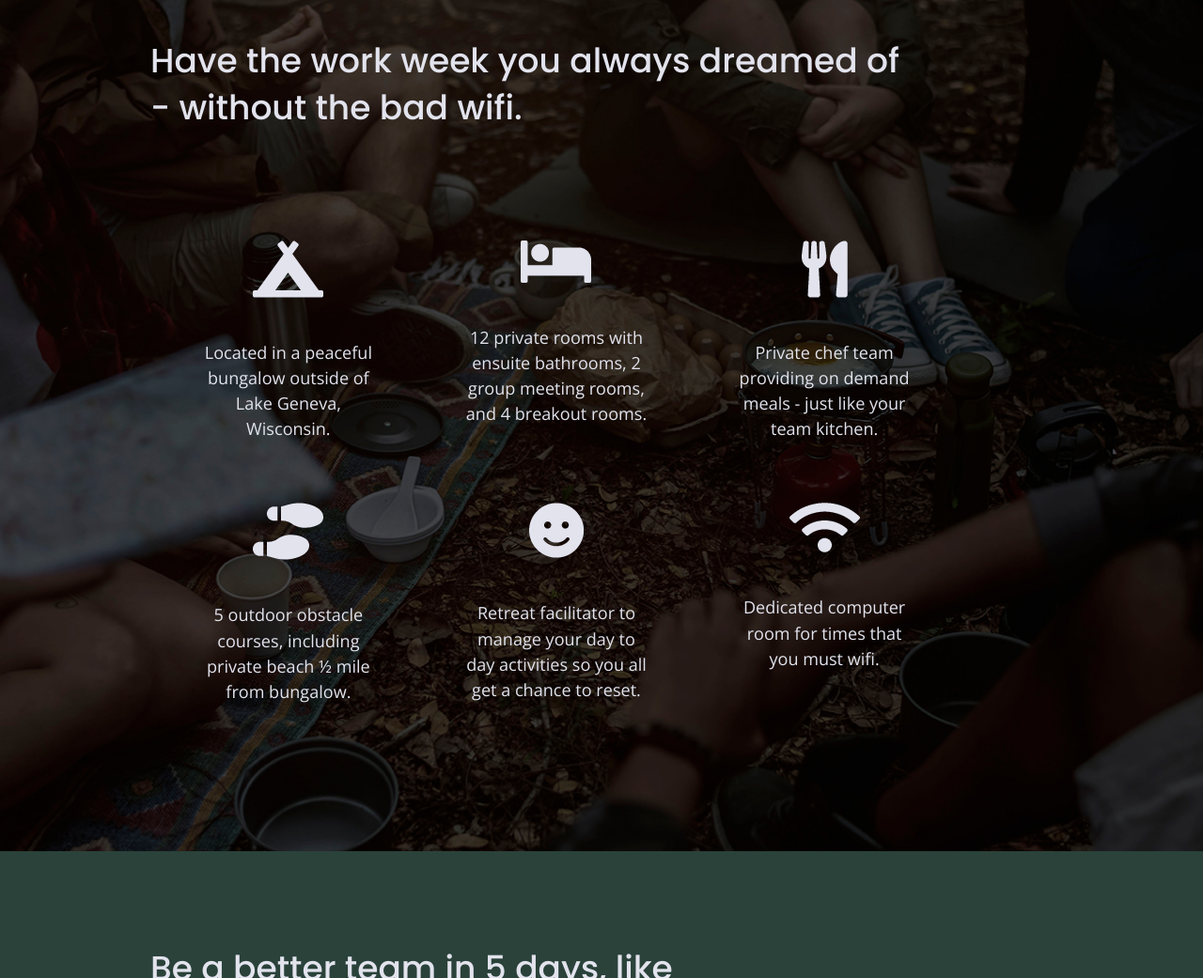
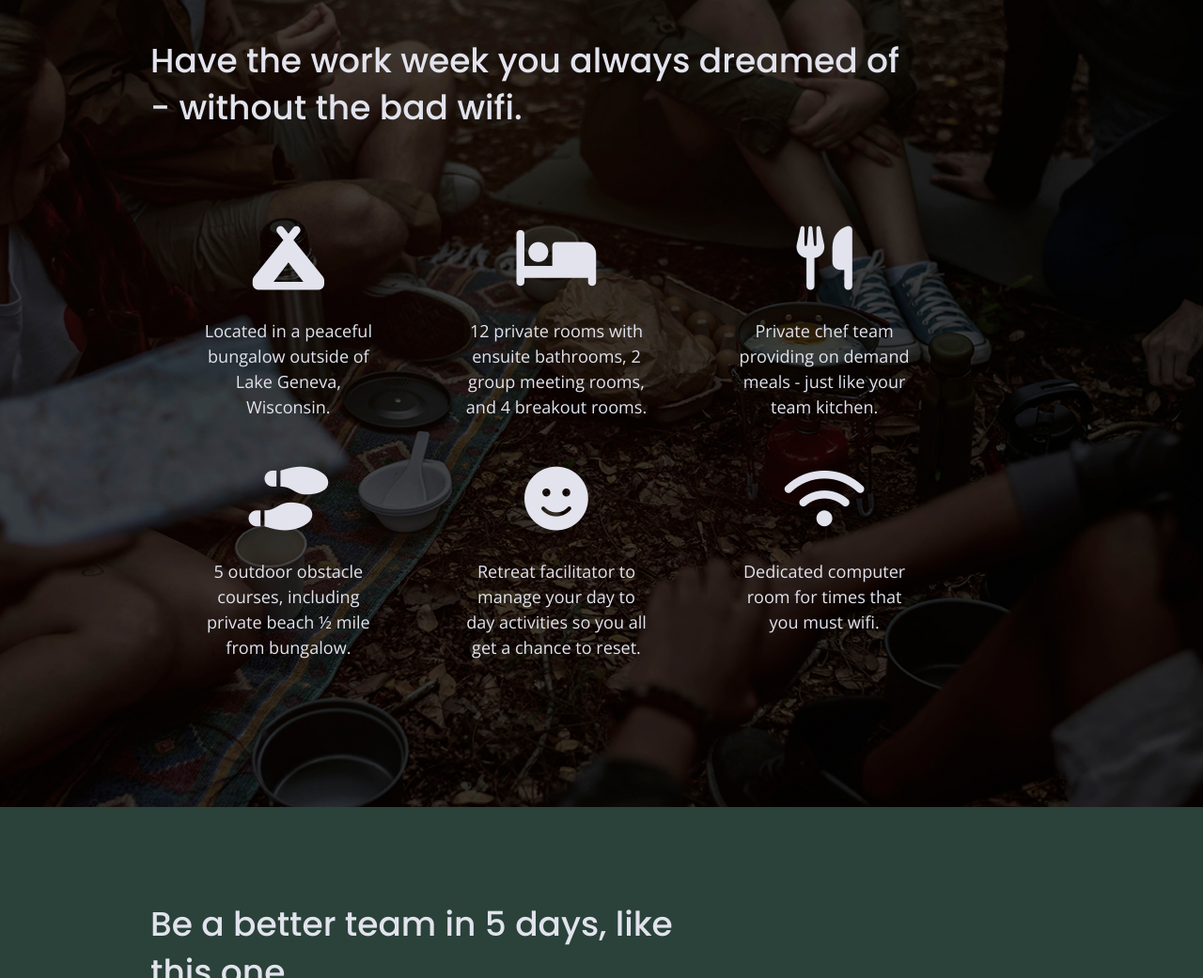
Before and after one commit to GermaineC/206-unplugged-retreat, a plain HTML site: page index.html in a window 1280 px wide. Shown: the part 1296-2337 px from the top of the page at 94% size. Drawn offline with nearby package versions, Linux system fonts and the light colour scheme.

Commit message:
Fifteenth commit: Adding icons

```diff
--- a/css/main.css
+++ b/css/main.css
@@ -350,12 +350,18 @@ aside{
 
 }
 
-.fontawesome-icon figure{
+.features i {
+	font-size: 3.75em;
+
+}
+
+/**.fontawesome-icon figure{
     width:55%;
     display:flex;
     justify-content: center;
     flex-flow:row wrap;
 }
+**/
 
 .features p{
     padding:20px 0;
--- a/index.html
+++ b/index.html
@@ -16,6 +16,9 @@
 
     <!--Google fonts-->
     <link href="https://fonts.googleapis.com/css?family=Open+Sans:400,700|Poppins:500,700" rel="stylesheet">
+
+    <!--Fontawesome icons-->
+    <script src="https://kit.fontawesome.com/1a09fc4919.js" crossorigin="anonymous"></script>
 
   <meta name="theme-color" content="#fafafa">
 </head>
@@ -78,11 +81,7 @@
                 <!--campground-->
                 <article>
                     <p class="fontawesome-icon">
-                        <figure>
-
-                            <a><img src="img/campground.png" alt="campground"></a>
-
-                        </figure>
+                        <i class="fas fa-campground"></i>
                     </p>
                     <p class="features-item-description">Located in a peaceful bungalow outside of Lake Geneva, Wisconsin.</p>
                 </article>
@@ -91,11 +90,7 @@
                 <!--bed-->
                 <article>
                     <p class="fontawesome-icon">
-                        <figure>
-
-                            <a><img src="img/bed.png" alt="bed"></a>
-
-                        </figure>
+                        <i class="fas fa-bed"></i>
                     </p>
                     <p class="features-item-description">12 private rooms with ensuite bathrooms, 2 group meeting rooms, and 4 breakout rooms.</p>
                 </article>
@@ -104,11 +99,7 @@
 
                 <article>
                     <p class="fontawesome-icon">
-                        <figure>
-
-                            <a><img src="img/utensils.png" alt="utensils"></a>
-
-                        </figure>
+                        <i class="fas fa-utensils"></i>
                     </p>
                     <p class="features-item-description">Private chef team providing on demand meals - just like your team kitchen.</p>
                 </article>
@@ -116,11 +107,7 @@
                 <!--shoe-prints-->
                 <article>
                     <p class="fontawesome-icon">
-                        <figure>
-
-                            <a><img src="img/shoe-prints.png" alt="shoe prints"></a>
-
-                        </figure>
+                        <i class="fas fa-shoe-prints"></i>
                     </p>
                     <p class="features-item-description">5 outdoor obstacle courses, including private beach ½ mile from bungalow.</p>
                 </article>
@@ -128,11 +115,7 @@
                 <!--smile-->
                 <article>
                     <p class="fontawesome-icon">
-                        <figure>
-
-                            <a><img src="img/smile.png" alt="smile"></a>
-
-                        </figure>
+                        <i class="fas fa-smile"></i>
                     </p>
                     <p class="features-item-description">Retreat facilitator to manage your day to day activities so you all get a chance to reset.</p>
                 </article>
@@ -140,11 +123,7 @@
                 <!--wifi-->
                 <article>
                     <p class="fontawesome-icon">
-                        <figure>
-
-                            <a><img src="img/wifi.png" alt="wifi"></a>
-
-                        </figure>
+                       <i class="fas fa-wifi"></i>
                     </p>
                     <p class="features-item-description">Dedicated computer room for times that you must wifi.</p>
                 </article>
```
Also changed, not shown: about/index.html (+4 -0 lines), faq/index.html (+5 -0 lines).
